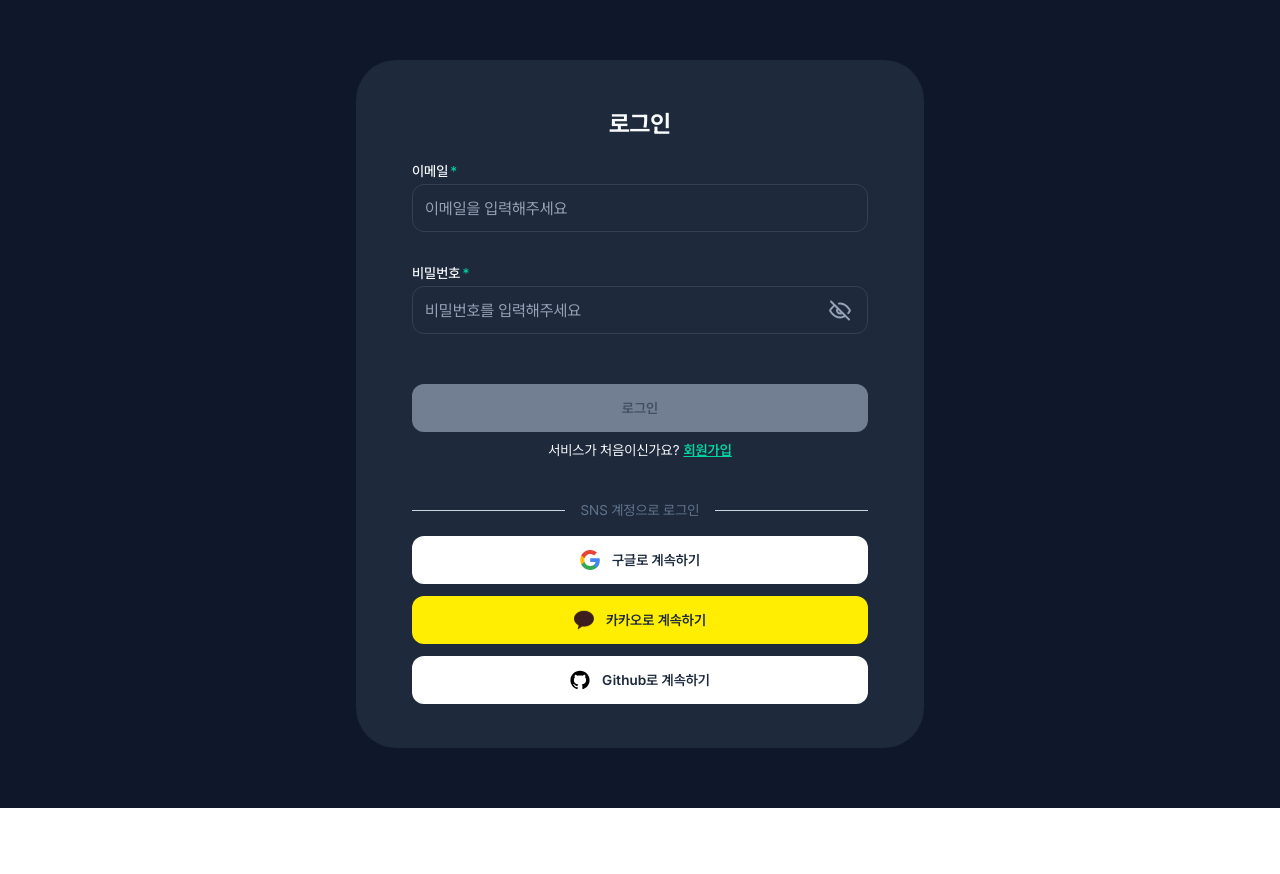
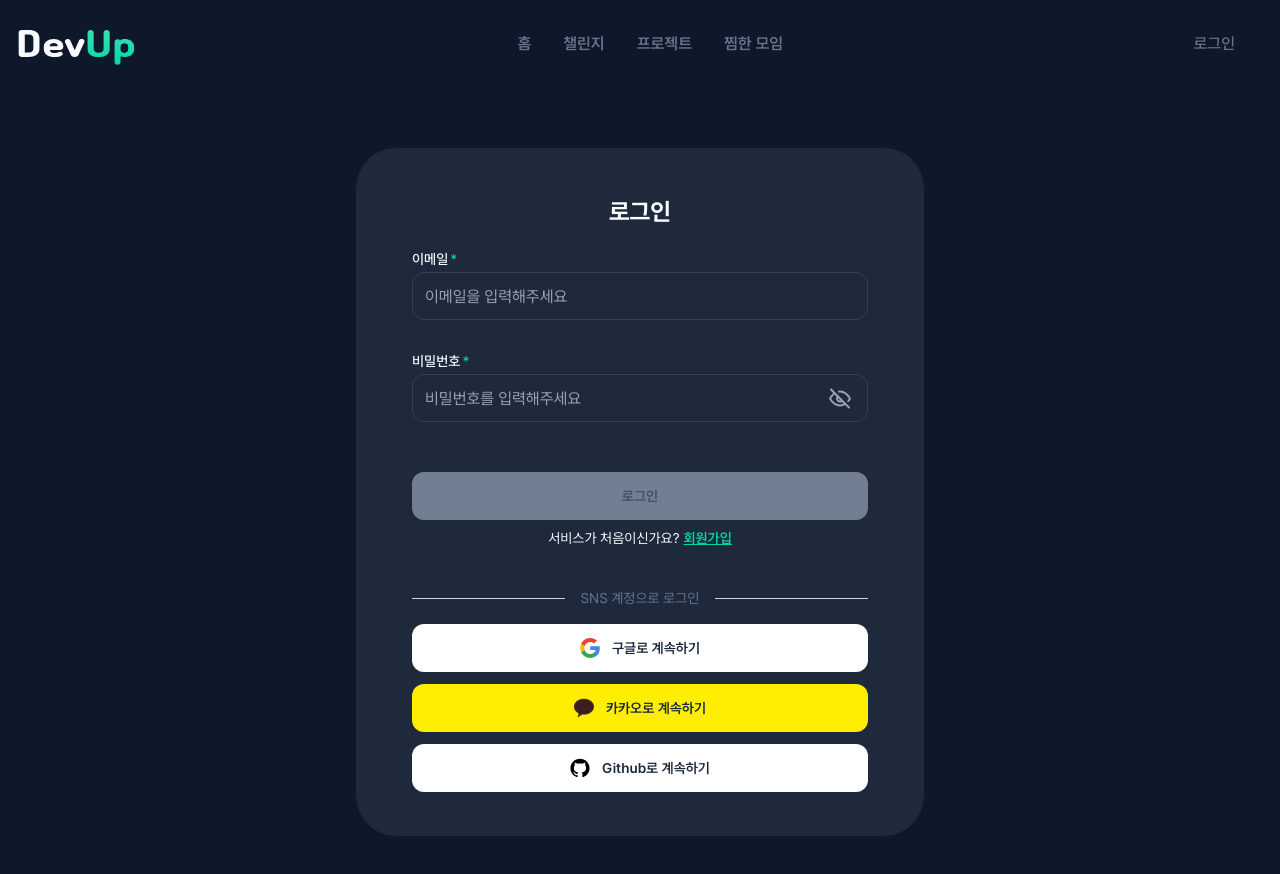
Before and after one commit to Codeit-13-Team-4/4_Frontend, a Next.js app: page /login in a window 1280 px wide. Shown: the top 874 px of the page. Before the commit the page ends 808 px from the top, so only its background shows below. Built offline with nearby package versions, Linux system fonts and the light colour scheme; no server answers.

Commit message:
feat(layout): 글로벌 레이아웃에 Header 적용
- RootLayout에 Header 컴포넌트 마운트

```diff
--- a/app/layout.tsx
+++ b/app/layout.tsx
@@ -6,6 +6,7 @@ import { dehydrate, HydrationBoundary } from "@tanstack/react-query";
 import { getQueryClient } from "./providers/getQueryClient";
 import { QueryProvider } from "./providers/QueryProvider";
 import { getMeServer } from "@/features/auth/api/getMeServer";
+import Header from "@/widgets/layout/Header/ui/Header";
 
 const pretendard = localFont({
   src: "../fonts/PretendardVariable.woff2",
@@ -30,6 +31,7 @@ export default async function RootLayout({
       <body className={cn("", pretendard.className)}>
         <QueryProvider>
           <HydrationBoundary state={dehydrate(queryClient)}>
+            <Header />
             {children}
             <AlertModalGlobal />
           </HydrationBoundary>
```
